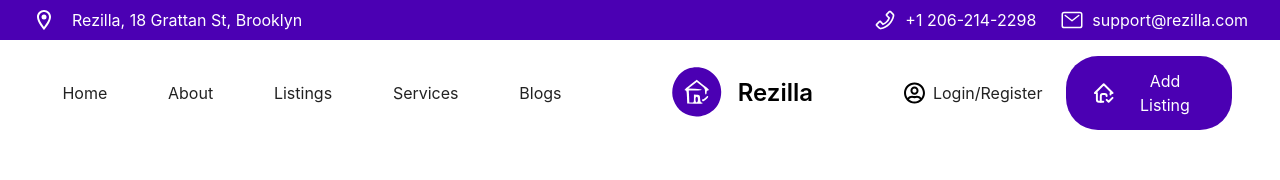
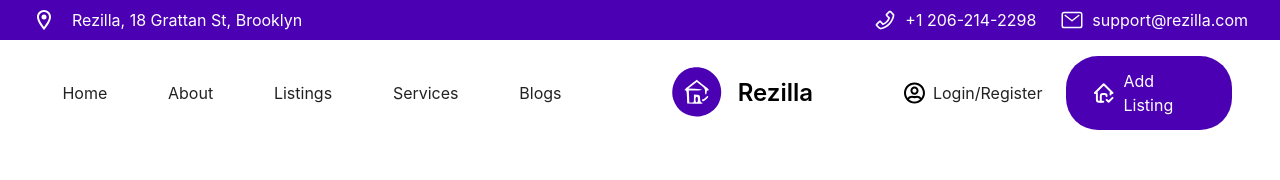
Before and after one commit to archis-academy/sensed-ai-full-stack-engineer-long-term-internship-team-2, a React (Vite) app: page / in a window 1280 px wide. Shown: the top 180 px of the page. Built offline with nearby package versions, Linux system fonts and the light colour scheme.

Commit message:
primary header updated

```diff
--- a/src/components/primaryHeader/primaryHeader.module.scss
+++ b/src/components/primaryHeader/primaryHeader.module.scss
@@ -87,6 +87,7 @@
         gap: 0.5rem;
         cursor: pointer;
         transition: 0.3s ease;
+        text-decoration: none;
 
         &:hover {
             background-color: #3a0093;
--- a/src/components/primaryHeader/primaryHeader.tsx
+++ b/src/components/primaryHeader/primaryHeader.tsx
@@ -30,10 +30,10 @@ function PrimaryHeader() {
                         <FaRegUserCircle size={24} color="black" />
                         Login/Register
                     </NavLink>
-                    <button className={styles.addListing}>
+                    <NavLink to="/add-listing" className={styles.addListing}>
                         <TbHomeCheck size={24} />
                         Add Listing
-                    </button>
+                    </NavLink>
                 </div>
             </div>
         </header>
```
